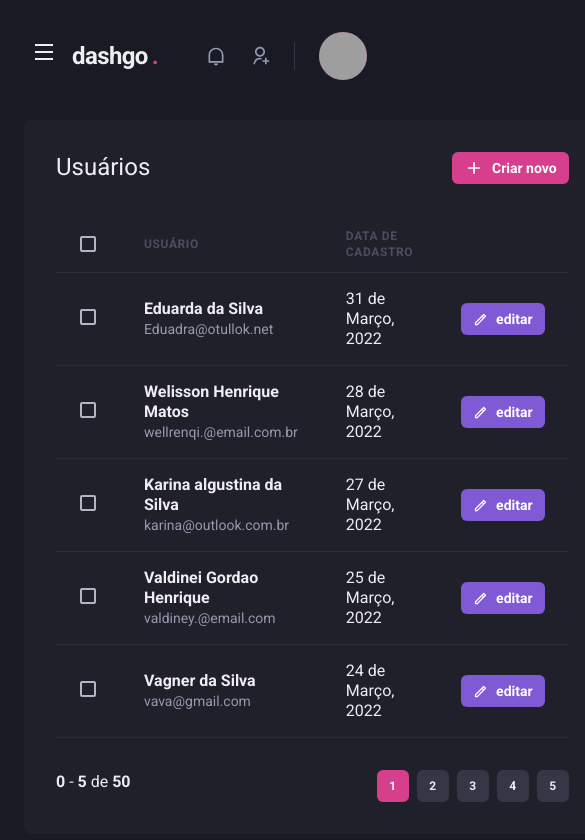
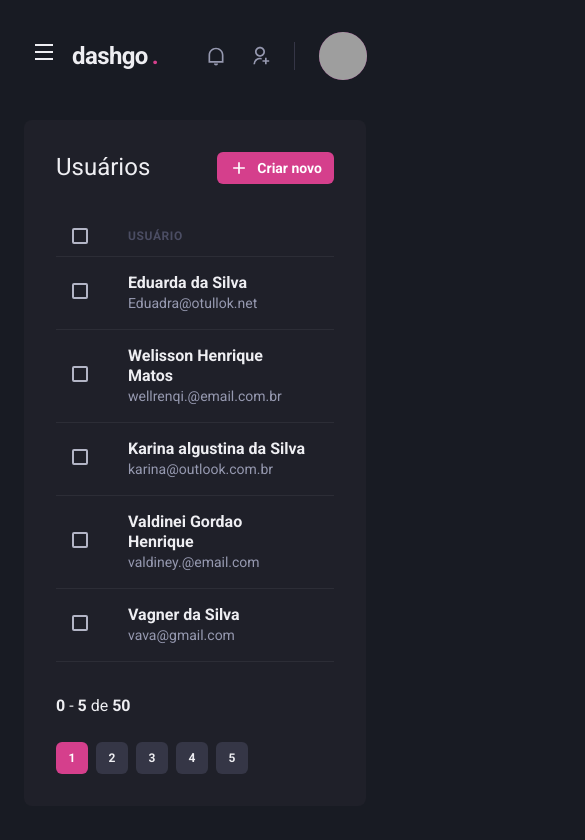
Before and after one commit to wellhenrique/rocketseat-ignite-dashgo, a Next.js app: page /users in a window 390 px wide. Shown: the top 840 px of the page, 585 px wide, since content can reach past the window. Built offline with nearby package versions, Linux system fonts and the light colour scheme; grey boxes are pictures that could not be loaded.

Commit message:
working with component responsiveness

```diff
--- /dev/null
+++ b/src/components/ActiveLink.tsx
@@ -0,0 +1,25 @@
+import Link, { LinkProps } from "next/link";
+import { useRouter } from "next/router";
+import { cloneElement, ReactElement } from "react";
+
+interface ActiveLinkProps extends LinkProps {
+  children: ReactElement;
+}
+
+export function ActiveLink({ children, ...rest }: ActiveLinkProps) {
+  const { asPath } = useRouter();
+
+  let isActive = false;
+
+  if (asPath === rest.href || asPath === rest.as) {
+    isActive = true;
+  }
+
+  return (
+    <Link {...rest}>
+      {cloneElement(children, {
+        color: isActive ? "pink.400" : "gray.50",
+      })}
+    </Link>
+  );
+}
--- a/src/components/Pagination/index.tsx
+++ b/src/components/Pagination/index.tsx
@@ -12,7 +12,7 @@ export function Pagination() {
 
   return (
     <Stack
-      direction="row"
+      direction={["column", "row"]}
       mt="8"
       justifyContent="space-between"
       alignContent="center"
--- a/src/components/Sidebar/NavLink.tsx
+++ b/src/components/Sidebar/NavLink.tsx
@@ -1,24 +1,28 @@
 import {
   Icon,
-  Link,
+  Link as ChakraLink,
   Text,
   LinkProps as ChakraLinkProps,
 } from "@chakra-ui/react";
 import { ElementType } from "react";
-import { RiDashboardLine } from "react-icons/ri";
+import Link from "next/link";
+import { ActiveLink } from "../ActiveLink";
 
 interface NavLinkProps extends ChakraLinkProps {
   icon: ElementType;
   children: string;
+  href: string;
 }
 
-export function NavLink({ icon, children, ...props }: NavLinkProps) {
+export function NavLink({ icon, children, href, ...props }: NavLinkProps) {
   return (
-    <Link display="flex" alignItems="center" {...props}>
-      <Icon as={icon} fontSize="20" />
-      <Text fontSize="medium" ml="4">
-        {children}
-      </Text>
-    </Link>
+    <ActiveLink href={href} passHref>
+      <ChakraLink display="flex" alignItems="center" {...props}>
+        <Icon as={icon} fontSize="20" />
+        <Text fontSize="medium" ml="4">
+          {children}
+        </Text>
+      </ChakraLink>
+    </ActiveLink>
   );
 }
--- a/src/components/Sidebar/SidebarNav.tsx
+++ b/src/components/Sidebar/SidebarNav.tsx
@@ -12,14 +12,22 @@ export function SidebarNav() {
   return (
     <Stack spacing="12" align="flex-start">
       <NavSection title="GERAL">
-        <NavLink icon={RiDashboardLine}>Dasboard</NavLink>
+        <NavLink icon={RiDashboardLine} href="/dashboard">
+          Dasboard
+        </NavLink>
 
-        <NavLink icon={RiContactsLine}>Usuários</NavLink>
+        <NavLink icon={RiContactsLine} href="/users">
+          Usuários
+        </NavLink>
       </NavSection>
 
       <NavSection title="AUTOMAÇÃO">
-        <NavLink icon={RiInputMethodLine}>Formulários</NavLink>
-        <NavLink icon={RiGitMergeLine}>Automação</NavLink>
+        <NavLink icon={RiInputMethodLine} href="/forms">
+          Formulários
+        </NavLink>
+        <NavLink icon={RiGitMergeLine} href="/automation">
+          Automação
+        </NavLink>
       </NavSection>
     </Stack>
   );
--- a/src/pages/dashboard.tsx
+++ b/src/pages/dashboard.tsx
@@ -74,7 +74,7 @@ export default function Dashboard() {
           minChildWidth="320px"
           alignItems="flex-start"
         >
-          <Box p="8" bgColor="gray.800" borderRadius={8} pb="4">
+          <Box p={["6", "8"]} bgColor="gray.800" borderRadius={8} pb="4">
             <Text fontSize="lg" mb="4">
               Inscritos da semana
             </Text>
@@ -86,7 +86,7 @@ export default function Dashboard() {
             />
           </Box>
 
-          <Box p="8" bgColor="gray.800" borderRadius={8}>
+          <Box p={["6", "8"]} bgColor="gray.800" borderRadius={8}>
             <Text fontSize="lg" mb="4">
               Taxa de abertura
             </Text>
--- a/src/pages/users/index.tsx
+++ b/src/pages/users/index.tsx
@@ -12,13 +12,19 @@ import {
   Thead,
   Tr,
   Text,
+  useBreakpointValue,
 } from "@chakra-ui/react";
+import Link from "next/link";
 import { RiAddLine, RiPencilLine } from "react-icons/ri";
 import { Header } from "../../components/Header";
 import { Pagination } from "../../components/Pagination";
 import { Sidebar } from "../../components/Sidebar";
 
 export default function UserList() {
+  const isWideVersion = useBreakpointValue({
+    base: false,
+    lg: true,
+  });
   return (
     <Box>
       <Header />
@@ -31,6 +37,7 @@ export default function UserList() {
             <Heading size="lg" fontWeight="normal">
               Usuários
             </Heading>
+            <Link href="/users/create" passHref>
               <Button
                 as="a"
                 size="sm"
@@ -40,22 +47,23 @@ export default function UserList() {
               >
                 Criar novo
               </Button>
+            </Link>
           </Flex>
 
           <Table colorScheme="whiteAlpha">
             <Thead>
               <Tr>
-                <Th px="6" color="gray.300" width="8">
+                <Th px={["4", "4", "6"]} color="gray.300" width="8">
                   <Checkbox colorScheme="pink" />
                 </Th>
                 <Th>Usuário</Th>
-                <Th>Data de cadastro</Th>
-                <Th width="8"></Th>
+                {isWideVersion && <Th>Data de cadastro</Th>}
+                {/* <Th width="8"></Th> */}
               </Tr>
             </Thead>
             <Tbody>
               <Tr>
-                <Td px="6">
+                <Td px={["4", "4", "6"]}>
                   <Checkbox colorScheme="pink" />
                 </Td>
                 <Td>
@@ -66,8 +74,8 @@ export default function UserList() {
                     </Text>
                   </Box>
                 </Td>
-                <Td>31 de Março, 2022</Td>
-                <Td>
+                {isWideVersion && <Td>31 de Março, 2022</Td>}
+                {/* <Td>
                   <Button
                     as="a"
                     fontSize="sm"
@@ -77,10 +85,10 @@ export default function UserList() {
                   >
                     editar
                   </Button>
-                </Td>
+                </Td> */}
               </Tr>
               <Tr>
-                <Td px="6">
+                <Td px={["4", "4", "6"]}>
                   <Checkbox colorScheme="pink" />
                 </Td>
                 <Td>
@@ -91,8 +99,8 @@ export default function UserList() {
                     </Text>
                   </Box>
                 </Td>
-                <Td>28 de Março, 2022</Td>
-                <Td>
+                {isWideVersion && <Td>28 de Março, 2022</Td>}
+                {/* <Td>
                   <Button
                     as="a"
                     fontSize="sm"
@@ -102,10 +110,10 @@ export default function UserList() {
                   >
                     editar
                   </Button>
-                </Td>
+                </Td> */}
               </Tr>
               <Tr>
-                <Td px="6">
+                <Td px={["4", "4", "6"]}>
                   <Checkbox colorScheme="pink" />
                 </Td>
                 <Td>
@@ -116,8 +124,8 @@ export default function UserList() {
                     </Text>
                   </Box>
                 </Td>
-                <Td>27 de Março, 2022</Td>
-                <Td>
+                {isWideVersion && <Td>27 de Março, 2022</Td>}
+                {/* <Td>
                   <Button
                     as="a"
                     fontSize="sm"
@@ -127,10 +135,10 @@ export default function UserList() {
                   >
                     editar
                   </Button>
-                </Td>
+                </Td> */}
               </Tr>
               <Tr>
-                <Td px="6">
+                <Td px={["4", "4", "6"]}>
                   <Checkbox colorScheme="pink" />
                 </Td>
                 <Td>
@@ -141,8 +149,8 @@ export default function UserList() {
                     </Text>
                   </Box>
                 </Td>
-                <Td>25 de Março, 2022</Td>
-                <Td>
+                {isWideVersion && <Td>25 de Março, 2022</Td>}
+                {/* <Td>
                   <Button
                     as="a"
                     fontSize="sm"
@@ -152,10 +160,10 @@ export default function UserList() {
                   >
                     editar
                   </Button>
-                </Td>
+                </Td> */}
               </Tr>
               <Tr>
-                <Td px="6">
+                <Td px={["4", "4", "6"]}>
                   <Checkbox colorScheme="pink" />
                 </Td>
                 <Td>
@@ -166,8 +174,8 @@ export default function UserList() {
                     </Text>
                   </Box>
                 </Td>
-                <Td>24 de Março, 2022</Td>
-                <Td>
+                {isWideVersion && <Td>24 de Março, 2022</Td>}
+                {/* <Td>
                   <Button
                     as="a"
                     fontSize="sm"
@@ -177,7 +185,7 @@ export default function UserList() {
                   >
                     editar
                   </Button>
-                </Td>
+                </Td> */}
               </Tr>
             </Tbody>
           </Table>
```
Also changed, not shown: src/pages/users/create.tsx (+7 -3 lines). Lines whose indentation alone changed are shown as unchanged.
